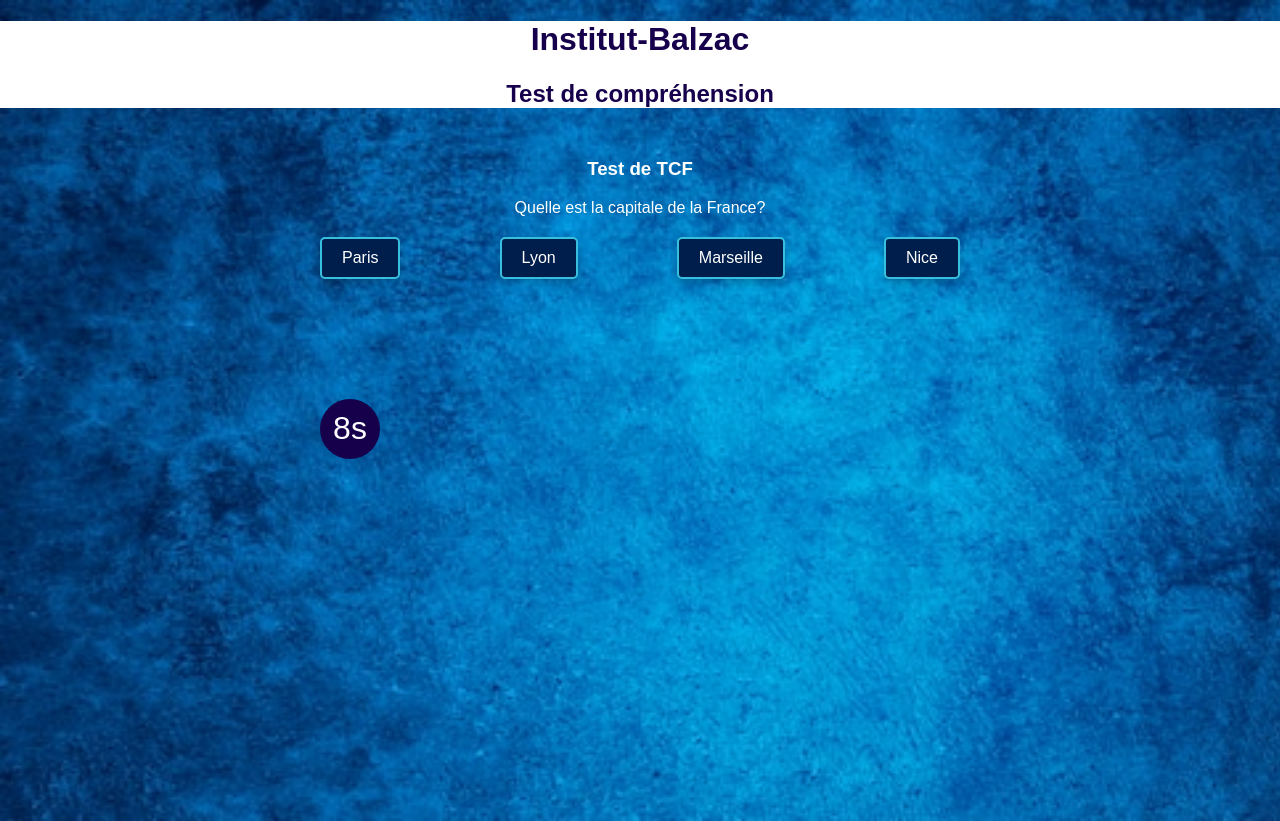
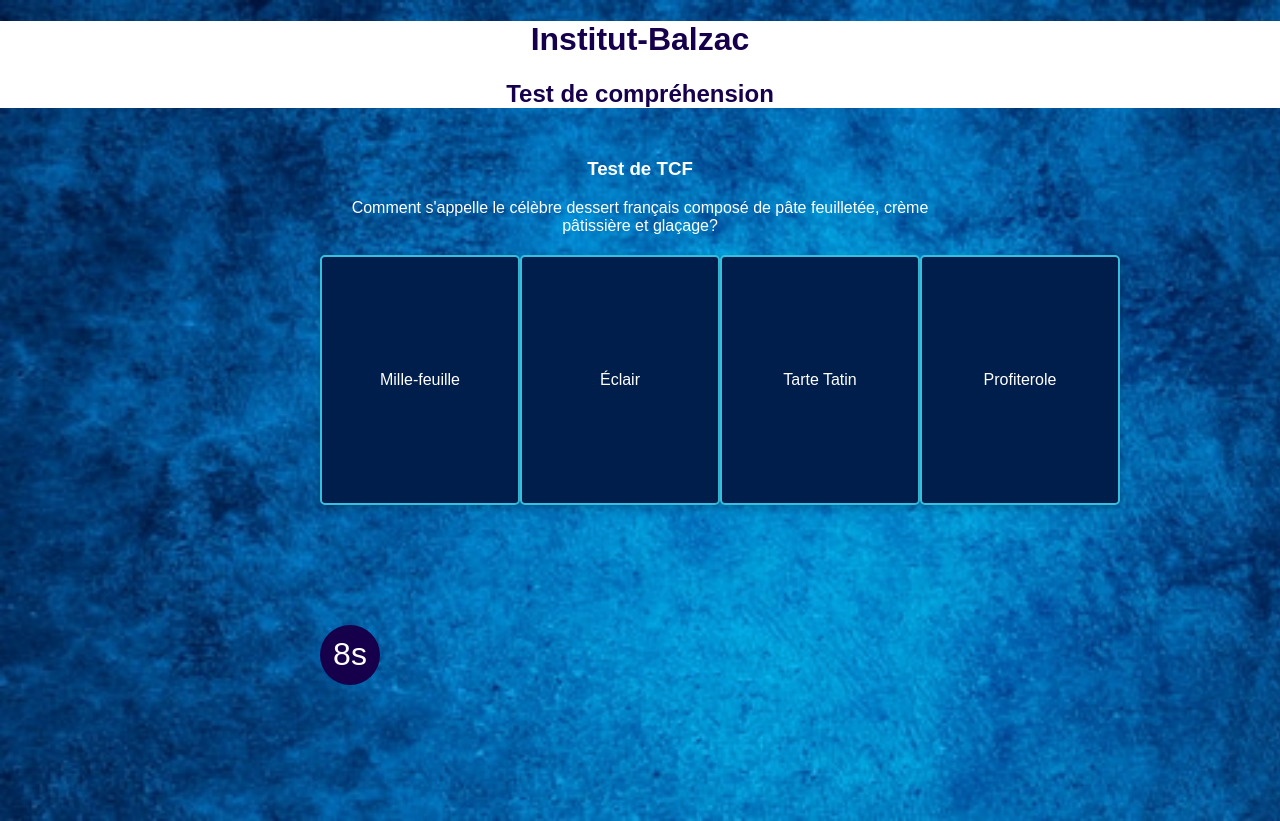
Before and after one commit to ettaoussiilyas/Institut-Balzac, a plain HTML site: page index.html in a window 1280 px wide. Both pictures are taken after a click on the button "Demarrer Le Quiez". Drawn offline with Linux system fonts and the light colour scheme.

Commit message:
make the question vriet on eash try

```diff
--- a/css/index.css
+++ b/css/index.css
@@ -36,6 +36,9 @@ button{
     transition: background-color 0.3s ease;
     box-shadow: 0 4px 8px 0 rgba(0, 0, 0, 0.2);
     outline: none;
+    min-width: 200px;
+    max-width: 200px;
+    height: 250px;
 }
 
 button:hover{
--- a/index.html
+++ b/index.html
@@ -28,7 +28,7 @@
             <!-- <button id="retake-button" class="hidden" onclick="retakeQuiz()">Reprendre le quiz</button> -->
         </div>
         <!-- <button id="end-button" class="hidden">Terminer</button> -->
-        <div id="timer" style="margin-bottom: 10px;" class="hidden"></div>
+        <div id="timer" style="" class="hidden"></div>
         <!-- <button id="restart-button" onclick="startQuiz()" class="hidden">Redemarer Le Quiez</button> -->
         <button id="retake-button" class="hidden" onclick="retakeQuiz()">Reprendre le quiz</button>
 
--- a/js/index.js
+++ b/js/index.js
@@ -51,23 +51,29 @@ const questions = [
     }
 ];
 
-
-document.getElementById('start-button').addEventListener('click',startQuiz);
-
 let currentQuestionIndex = 0;
 let score = 0;
 let timerInterval;
 
+function shuffle(arr) {
+    for (let i = arr.length - 1; i > 0; i--) {
+        const rand = Math.floor(Math.random() * (i + 1));
+        [arr[i], arr[rand]] = [arr[rand], arr[i]]; // Swap elements
+    }
+    return arr;
+}
+
 function startQuiz() {
-    // document.getElementById("restart-button").classList.add("hidden");
+    // Shuffle questions before starting the quiz
+    shuffle(questions);
+
     document.getElementById("start-button").classList.add("hidden");
     document.getElementById("question-container").classList.remove("hidden");
-    document.getElementById("timer").classList.remove("hidden");
     loadQuestion();
 }
 
 function startTimer() {
-    let timeLeft = 10; // Set the timer to 10 seconds
+    let timeLeft = 10;
     document.getElementById('timer').textContent = `${timeLeft}s`;
 
     timerInterval = setInterval(() => {
@@ -76,14 +82,14 @@ function startTimer() {
 
         if (timeLeft <= 0) {
             clearInterval(timerInterval);
-            goToNextQuestion(); // Move to the next question when the timer hits 0
+            goToNextQuestion();
         }
     }, 1000);
 }
 
 function loadQuestion() {
-    clearInterval(timerInterval); // Clear any existing timer before starting a new one
-    startTimer(); // Start the timer for the new question
+    clearInterval(timerInterval);
+    startTimer();
 
     const currentQuestion = questions[currentQuestionIndex];
     document.getElementById("question").textContent = currentQuestion.question;
@@ -140,15 +146,12 @@ document.getElementById("next-button").addEventListener('click', () => {
 
 function endQuiz() {
     document.getElementById("timer").classList.add("hidden");
-    clearInterval(timerInterval); // Stop the timer when the quiz ends
+    clearInterval(timerInterval);
     document.getElementById("question-container").classList.add("hidden");
     const scoreContainer = document.getElementById("score-container");
     scoreContainer.classList.remove("hidden");
     scoreContainer.innerHTML = `Votre score est de ${score} / ${questions.length}, votre Niveau est : ${levelScore(score)}`;
-    // document.getElementById("restart-button").classList.remove("hidden");
     document.getElementById('retake-button').classList.remove('hidden');
-
-
 }
 
 function levelScore(score) {
@@ -161,15 +164,11 @@ function levelScore(score) {
 }
 
 function retakeQuiz() {
-    // Reset quiz variables
     currentQuestionIndex = 0;
     score = 0;
-
-    // Hide score container and show the question container
     document.getElementById('score-container').classList.add('hidden');
     document.getElementById('retake-button').classList.add('hidden');
     document.getElementById('question-container').classList.remove('hidden');
-
-    // Load the first question
+    document.getElementById('next-button').classList.add('hidden');
     loadQuestion();
 }
```
Lines whose indentation alone changed are shown as unchanged.
